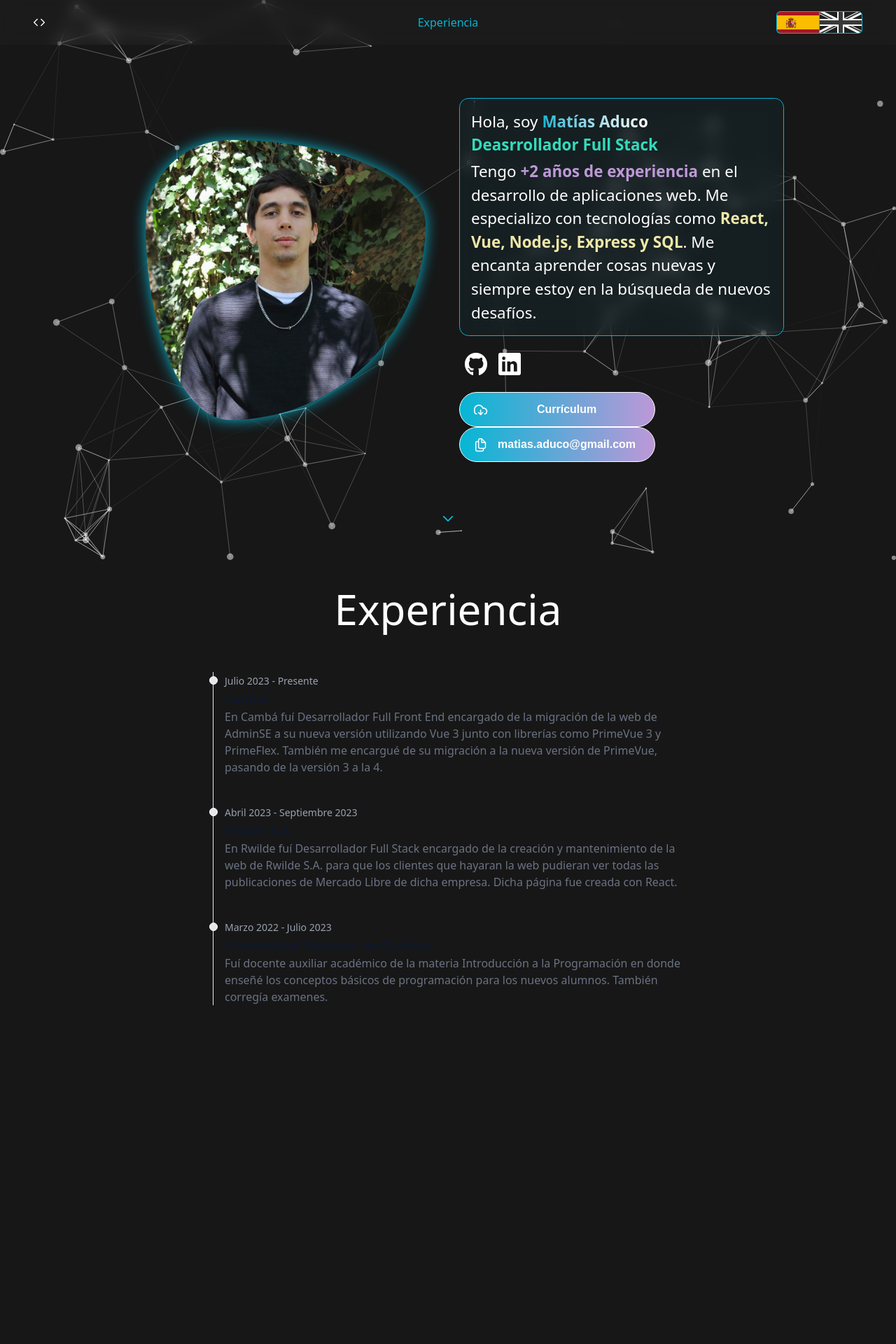
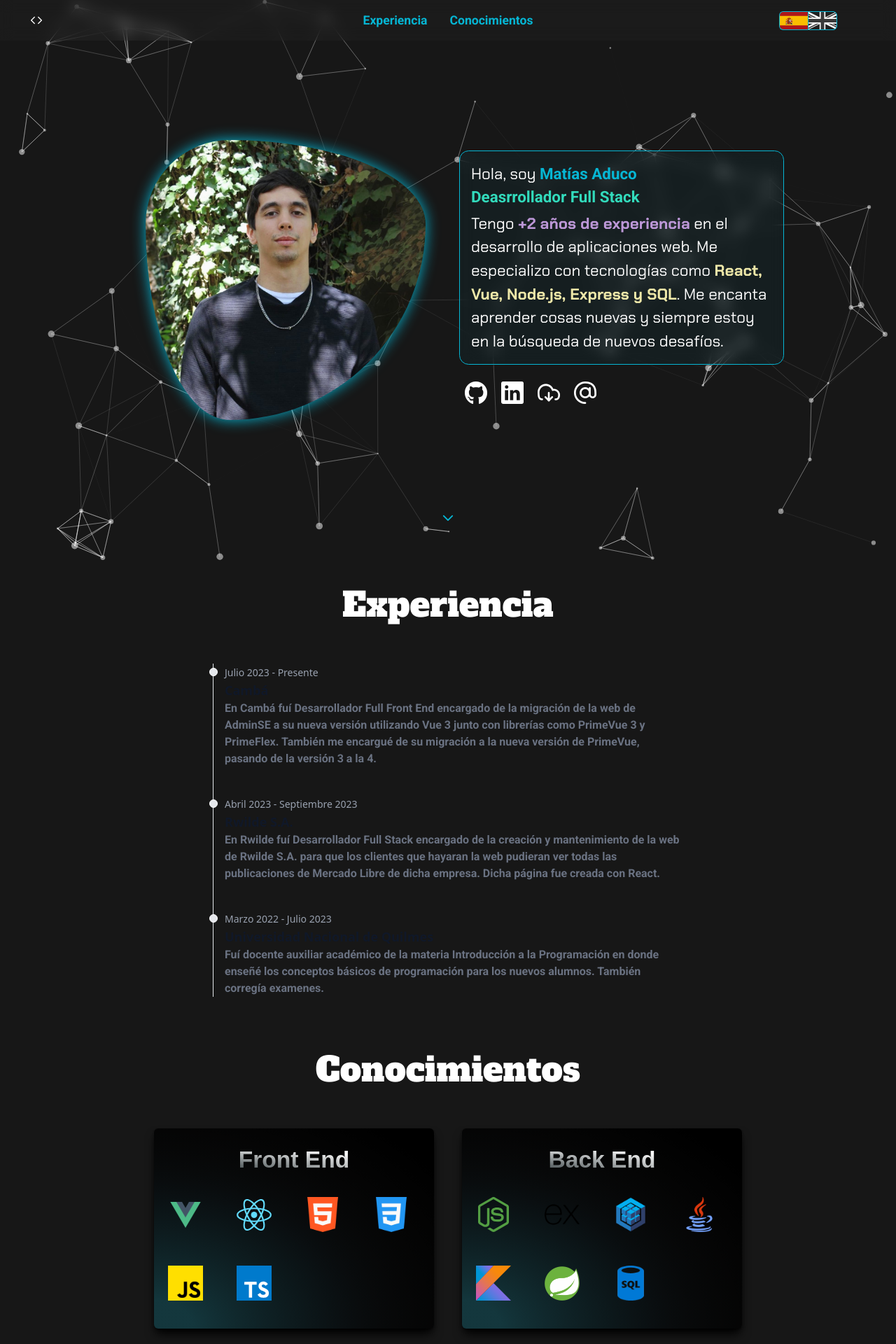
Before and after one commit to matiasaduco/portfolio, a React (Vite) app: page / in a window 1280 px wide. Shown: the top 1920 px of the page at 70% size. Before the commit the page ends 1476 px from the top, so only its background shows below. Built offline with nearby package versions, Linux system fonts and the light colour scheme; a web font is replaced by a local one.

Commit message:
Agregada sección Conocimientos

```diff
--- a/src/App.css
+++ b/src/App.css
@@ -1,9 +1,25 @@
+@import url('https://fonts.googleapis.com/css2?family=Chakra+Petch:ital,wght@0,300;0,400;0,500;0,600;0,700;1,300;1,400;1,500;1,600;1,700&display=swap');
+@import url('https://fonts.googleapis.com/css2?family=Permanent+Marker&display=swap');
+@import url('https://fonts.googleapis.com/css2?family=Alfa+Slab+One&display=swap');
+@import url('https://fonts.googleapis.com/css2?family=Roboto:ital,wght@0,100..900;1,100..900&display=swap');
 @import 'tailwindcss';
 
 html {
   scroll-behavior: smooth;
   background-color: #171717;
   color: white;
+}
+
+h1 {
+  font-family: 'Alfa Slab One', sans-serif;
+  font-weight: 400;
+  font-style: normal;
+}
+
+p, a {
+  font-family: 'Roboto', sans-serif;
+  font-weight: 700;
+  font-style: normal;
 }
 
 ::-webkit-scrollbar {
--- a/src/App.jsx
+++ b/src/App.jsx
@@ -1,51 +1,10 @@
 import './App.css'
 import 'primereact/resources/themes/lara-light-cyan/theme.css'
-// import 'primereact/resources/themes/bootstrap4-light-blue/theme.css'
-// import 'primereact/resources/themes/bootstrap4-light-purple/theme.css'
-// import 'primereact/resources/themes/bootstrap4-dark-blue/theme.css'
-// import 'primereact/resources/themes/bootstrap4-dark-purple/theme.css'
-// import 'primereact/resources/themes/md-light-indigo/theme.css'
-// import 'primereact/resources/themes/md-light-deeppurple/theme.css'
-// import 'primereact/resources/themes/md-dark-indigo/theme.css'
-// import 'primereact/resources/themes/md-dark-deeppurple/theme.css'
-// import 'primereact/resources/themes/mdc-light-indigo/theme.css'
-// import 'primereact/resources/themes/mdc-light-deeppurple/theme.css'
-// import 'primereact/resources/themes/mdc-dark-indigo/theme.css'
-// import 'primereact/resources/themes/mdc-dark-deeppurple/theme.css'
-// import 'primereact/resources/themes/tailwind-light/theme.css'
-// import 'primereact/resources/themes/fluent-light/theme.css'
-// import 'primereact/resources/themes/lara-light-blue/theme.css'
-// import 'primereact/resources/themes/lara-light-indigo/theme.css'
-// import 'primereact/resources/themes/lara-light-purple/theme.css'
-// import 'primereact/resources/themes/lara-light-teal/theme.css'
-// import 'primereact/resources/themes/lara-dark-blue/theme.css'
-// import 'primereact/resources/themes/lara-dark-indigo/theme.css'
-// import 'primereact/resources/themes/lara-dark-purple/theme.css'
-// import 'primereact/resources/themes/lara-dark-teal/theme.css'
-// import 'primereact/resources/themes/soho-light/theme.css'
-// import 'primereact/resources/themes/soho-dark/theme.css'
-// import 'primereact/resources/themes/viva-light/theme.css'
-// import 'primereact/resources/themes/viva-dark/theme.css'
-// import 'primereact/resources/themes/mira/theme.css'
-// import 'primereact/resources/themes/nano/theme.css'
-// import 'primereact/resources/themes/saga-blue/theme.css'
-// import 'primereact/resources/themes/saga-green/theme.css'
-// import 'primereact/resources/themes/saga-orange/theme.css'
-// import 'primereact/resources/themes/saga-purple/theme.css'
-// import 'primereact/resources/themes/vela-blue/theme.css'
-// import 'primereact/resources/themes/vela-green/theme.css'
-// import 'primereact/resources/themes/vela-orange/theme.css'
-// import 'primereact/resources/themes/vela-purple/theme.css'
-// import 'primereact/resources/themes/arya-blue/theme.css'
-// import 'primereact/resources/themes/arya-green/theme.css'
-// import 'primereact/resources/themes/arya-orange/theme.css'
-// import 'primereact/resources/themes/arya-purple/theme.css'
-
 import 'primeicons/primeicons.css'
 import NavBar from '@/app/NavBar'
 import Home from '@/app/Home'
 import Experience from '@/app/Experience'
-// import Skills from '@/app/Skills/Skills'
+import Knowledge from '@/app/Knowledge'
 // import Projects from '@/app/Projects/Projects'
 // import Contact from '@/app/Contact/Contact'
 import { PrimeReactProvider } from 'primereact/api'
@@ -54,11 +13,13 @@ function App() {
   return (
     <PrimeReactProvider>
       <NavBar />
-      <Home />
-      <Experience />
-      {/* <Projects /> */}
-      {/* <Skills /> */}
-      {/* <Contact /> */}
+      <div className='w-[75%] mx-auto'>
+        <Home />
+        <Experience />
+        {/* <Projects /> */}
+        <Knowledge />
+        {/* <Contact /> */}
+      </div>
     </PrimeReactProvider>
   )
 }
--- a/src/app/Experience.jsx
+++ b/src/app/Experience.jsx
@@ -5,7 +5,7 @@ const Experience = () => {
 
   return (
     <section id='experience' className='py-10'>
-      <h1 className='text-center text-6xl mb-15'>{t('experience.title')}</h1>
+      <h1 className='text-center text-5xl mb-15'>{t('experience.title')}</h1>
 
       <ol className='relative border-s border-gray-200 dark:border-gray-700 mx-auto max-w-2xl'>
         <li className='mb-10 ms-4'>
--- a/src/app/Home.jsx
+++ b/src/app/Home.jsx
@@ -1,9 +1,9 @@
 import perfil from '@/assets/images/perfil.jpg'
 import cv from '@/assets/downloads/CV_2023022817213428.pdf'
-import { Button } from 'primereact/button'
 import ReactParticles from '@/components/ReactParticles'
 import { useState } from 'react'
 import { useTranslation, Trans } from 'react-i18next'
+import { Tooltip } from 'primereact/tooltip'
 
 const AboutMe = () => {
   const [copied, setCopied] = useState(false)
@@ -15,10 +15,9 @@ const AboutMe = () => {
   }
 
   return (
-    <div
+    <section
       id='home'
       className='flex md:flex-col lg:flex-row h-screen justify-center items-center gap-12'
-      style={{ width: '75%', margin: 'auto' }}
     >
       <ReactParticles />
       <img
@@ -28,13 +27,13 @@ const AboutMe = () => {
         style={{ borderRadius: '30% 70% 70% 30% / 30% 30% 70% 70%' }}
       />
       <div className='flex flex-col gap-4'>
-        <div
-          className='text-[1.4em] border rounded-[0.6em] border-[#06B6D4] bg-[#06B6D4]/5 p-4'
+        <article
+          className='text-[1.4em] border rounded-[0.6em] border-[#06B6D4] bg-[#06B6D4]/5 p-4 font-[family-name:Chakra_Petch]'
           style={{ backdropFilter: 'blur(10px)' }}
         >
           <Trans i18nKey='hi'>
             Hola, soy
-            <b className='bg-gradient-to-r from-[#06B6D4] to-white bg-clip-text text-transparent'>
+            <b className='text-[#06B6D4] font-[family-name:Roboto]'>
               Matías Aduco
             </b>
             <p className='font-bold mb-1 text-[#32dbbc]'>
@@ -46,73 +45,64 @@ const AboutMe = () => {
             . Me encanta aprender cosas nuevas y siempre estoy en la búsqueda de
             nuevos desafíos.
           </Trans>
-        </div>
+        </article>
         <div className='md:self-center lg:self-start'>
           <i
-            className='pi pi-github cursor-pointer p-2 mr-2 hover:scale-130 transition'
+            className='pi pi-github cursor-pointer p-2 mr-1 hover:scale-130 transition github-tooltip'
             style={{ fontSize: '2rem' }}
             onClick={() =>
               window.open('https://github.com/matiasaduco', '_blank')
             }
+            data-pr-position='right'
+            data-pr-my='left center-2'
           />
+          <Tooltip target='.github-tooltip'>
+            <i className='pi pi-external-link mr-2' />
+            GitHub
+          </Tooltip>
+
           <i
-            className='pi pi-linkedin cursor-pointer hover:scale-130 transition'
+            className='pi pi-linkedin cursor-pointer p-2 mr-1 hover:scale-130 transition linkedin-tooltip'
             style={{ fontSize: '2rem' }}
             onClick={() =>
               window.open('https://www.linkedin.com/in/matias-aduco/', '_blank')
             }
+            data-pr-position='right'
+            data-pr-my='left center-2'
           />
-        </div>
-        <div className='md:self-center lg:self-start'>
-          <Button
-            className='w-[280px]'
-            label={t('resume')}
-            icon='pi pi-cloud-download'
+          <Tooltip target='.linkedin-tooltip'>
+            <i className='pi pi-external-link mr-2' />
+            Linkedin
+          </Tooltip>
+
+          <i
+            className='pi pi-cloud-download cursor-pointer p-2 mr-1 hover:scale-130 transition resume-tooltip'
+            style={{ fontSize: '2rem' }}
             onClick={() => window.open(cv, '_blank')}
-            rounded
-            outlined
-            style={{ marginRight: '1rem' }}
-            pt={{
-              root: {
-                className: 'active:scale-95',
-                style: {
-                  background: 'linear-gradient(to right, #06B6D4, #bd98d8)',
-                  color: 'white',
-                },
-              },
-              icon: {
-                style: {
-                  fontSize: '1.2rem',
-                },
-              },
-            }}
+            data-pr-position='right'
+            data-pr-my='left center-2'
           />
-          <Button
-            className='w-[280px]'
-            label='matias.aduco@gmail.com'
-            icon={`pi ${!copied ? 'pi-copy' : 'pi-check'}`}
+          <Tooltip target='.resume-tooltip'>
+            <i className='pi pi-external-link mr-2' />
+            {t('resume')}
+          </Tooltip>
+
+          <i
+            className='pi pi-at cursor-pointer p-2 mr-1 hover:scale-130 transition knob'
+            style={{ fontSize: '2rem' }}
             onClick={copy}
-            rounded
-            outlined
-            pt={{
-              root: {
-                className: 'active:scale-95',
-                style: {
-                  background: 'linear-gradient(to right, #06B6D4, #bd98d8)',
-                  color: 'white',
-                },
-              },
-              icon: {
-                style: {
-                  fontSize: '1.2rem',
-                },
-              },
-            }}
+            data-pr-position='right'
+            data-pr-my='left center-2'
           />
+
+          <Tooltip target='.knob'>
+            <i className={`${copied ? 'pi pi-check' : 'pi pi-copy'} mr-2`} />
+            matias.aduco@gmail.com
+          </Tooltip>
         </div>
       </div>
       <i className='pi pi-chevron-down animate-bounce absolute md:bottom-[1rem] lg:bottom-[3rem] text-[#06B6D4]' />
-    </div>
+    </section>
   )
 }
 
--- /dev/null
+++ b/src/app/Knowledge.jsx
@@ -0,0 +1,72 @@
+import frontend from '@/assets/icons/languages/frontend/Frontend'
+import backend from '@/assets/icons/languages/backend/Backend'
+import tools from '@/assets/icons/languages/tools/Tools'
+import { useTranslation } from 'react-i18next'
+import { Card } from 'primereact/card'
+
+const Knowledge = () => {
+  const { t } = useTranslation()
+
+  const ptClass = {
+    root: {
+      style: { backgroundColor: 'transparent' },
+    },
+    title: {
+      className:
+        'text-transparent bg-radial-[at_0%_100%] from-[#06B6D4]/10 from-10% to-white to-70% bg-clip-text',
+      style: { fontSize: '2.1rem' },
+    },
+    body: {
+      className:
+        'shadow-lg shadow-black rounded-md bg-radial-[at_0%_100%] from-[#06B6D4]/20 from-10% to-black to-90%',
+    },
+  }
+
+  return (
+    <section className='py-10' id='knowledge'>
+      <h1 className='text-center text-5xl mb-15'>{t('knowledge')}</h1>
+
+      <div className='flex flex-wrap justify-center gap-10'>
+        <Card title='Front End' className='w-[400px] text-center' pt={ptClass}>
+          <p className='m-0 flex flex-wrap gap-12 items-center'>
+            {frontend.map((item, index) => (
+              <img
+                key={index}
+                src={item}
+                className='w-[50px] h-[50px] object-contain'
+              />
+            ))}
+          </p>
+        </Card>
+        <Card title='Back End' className='w-[400px] text-center' pt={ptClass}>
+          <p className='m-0 flex flex-wrap gap-12 items-center'>
+            {backend.map((item, index) => (
+              <img
+                key={index}
+                src={item}
+                className='w-[50px] h-[50px] object-contain'
+              />
+            ))}
+          </p>
+        </Card>
+        <Card
+          title='Herramientas'
+          className='w-[400px] text-center'
+          pt={ptClass}
+        >
+          <p className='m-0 flex flex-wrap gap-12 items-center'>
+            {tools.map((item, index) => (
+              <img
+                key={index}
+                src={item}
+                className='w-[50px] h-[50px] object-contain'
+              />
+            ))}
+          </p>
+        </Card>
+      </div>
+    </section>
+  )
+}
+
+export default Knowledge
--- a/src/app/NavBar.jsx
+++ b/src/app/NavBar.jsx
@@ -19,12 +19,12 @@ const Menu = () => {
     setLanguage(value)
   }
 
-  const btnHover =
-    'text-[#06B6D4] p-4 border-b-2 border-b-[transparent] hover:border-b-[#06B6D4] transition duration-300 easi-in-out'
+  const btn =
+    'text-[#06B6D4] p-4 border-b-2 border-b-[transparent] hover:border-b-[#06B6D4] transition duration-300 easi-in-out text-[1.1rem]'
 
   return (
     <header
-      className='fixed top-0 z-2 p-2'
+      className='fixed top-0 z-2 p-1'
       style={{
         width: '100%',
         backdropFilter: 'blur(10px)',
@@ -34,12 +34,15 @@ const Menu = () => {
       <nav className='flex justify-between items-center mx-10'>
         <a href='#home' className='pi pi-code w-[123px]' />
         <div className='my-3'>
-          <a href='#experience' className={btnHover}>
+          <a href='#experience' className={btn}>
             {t('experience.title')}
           </a>
-          {/* <a href='#projects' className={btnHover}>
+          {/* <a href='#projects' className={btn}>
             {t('projects')}
           </a> */}
+          <a href='#knowledge' className={btn}>
+            {t('knowledge')}
+          </a>
         </div>
         <div className='w-[123px]'>
           <ButtonGroup>
@@ -50,7 +53,7 @@ const Menu = () => {
               >
                 <img
                   src={lang.image}
-                  className={`object-cover w-[60px] h-[30px] ${
+                  className={`object-cover w-[40px] h-[25px] ${
                     lang.value === language ? 'grayscale-[0]' : 'grayscale'
                   }`}
                 />
```
Also changed, not shown: src/app/Skills/Habilities/Habilities.jsx (deleted, +0 -14 lines), src/app/Skills/Skills.jsx (deleted, +0 -20 lines), src/app/Skills/skills.css (deleted, +0 -17 lines).
